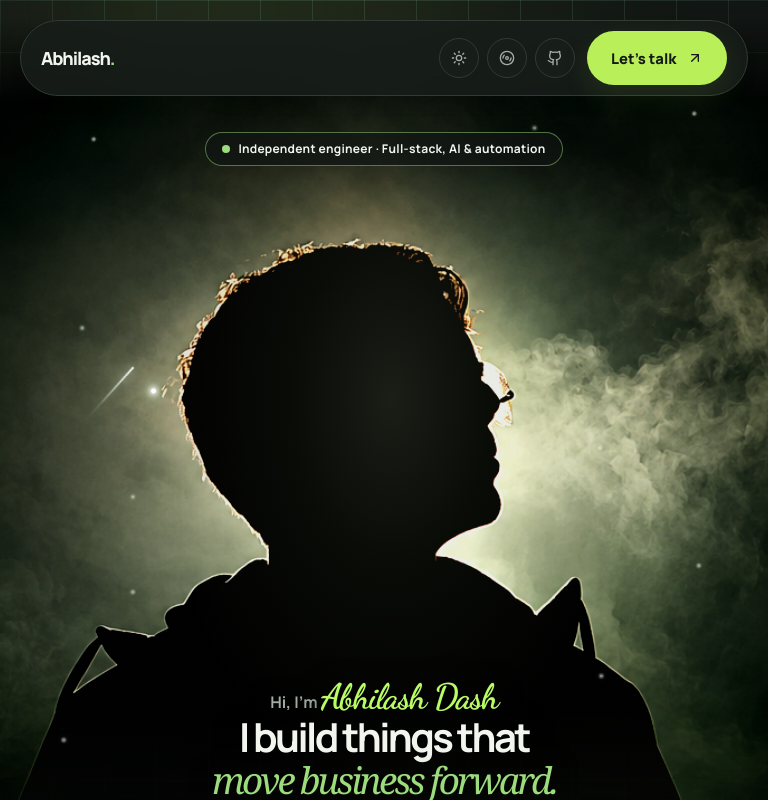
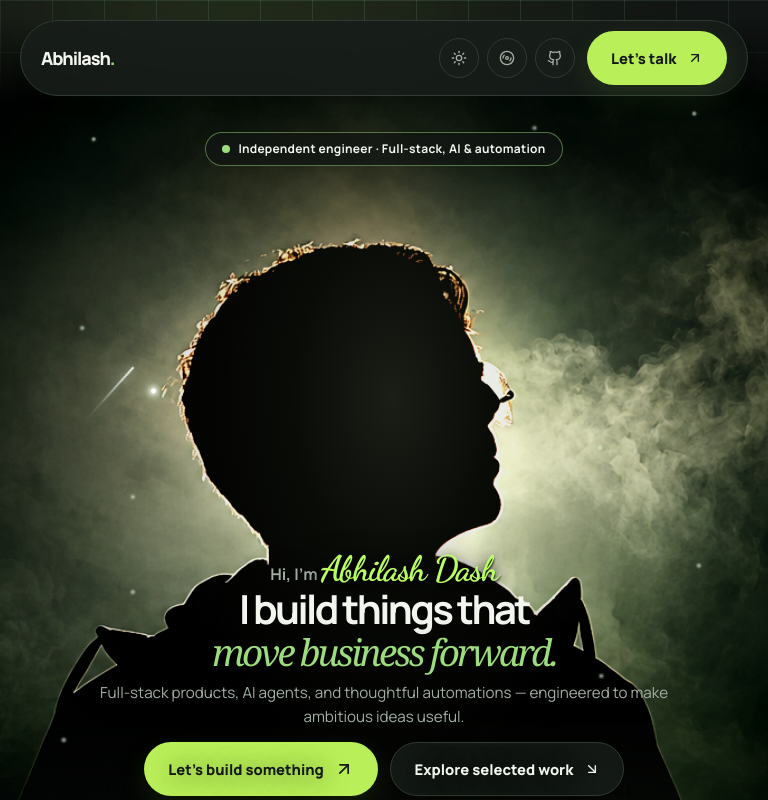
Before and after one commit to AbhilashDash10082k4/portfolio, a Next.js app: page / in a window 768 px wide. Shown: the top 800 px of the page. Built offline with nearby package versions, Linux system fonts and the light colour scheme.

Commit message:
Tune hero copy placement for tablet and 1440px viewports

```diff
--- a/app/globals.css
+++ b/app/globals.css
@@ -1931,3 +1931,19 @@ canvas {
 @media (prefers-reduced-motion: reduce) {
   .hero-portrait-layer img { transition: none !important; }
 }
+
+
+/* Targeted copy positioning correction from viewport comparison (2026-10-18). */
+/* Tablet and 1024px layouts: undo the overly-low copy anchor from the previous pass.
+   Move only the copy block up; keep the portrait crop/translation and all visual effects intact. */
+@media (min-width: 768px) and (max-width: 1024px) {
+  .hero-copy-layer {
+    padding-top: clamp(18rem, 38svh, 25rem) !important;
+  }
+}
+/* At 1440px, preserve the current composition and lower the copy only slightly. */
+@media (min-width: 1400px) and (max-width: 1799px) {
+  .hero-copy-layer {
+    padding-top: clamp(27rem, min(50svh, 30vw), 72rem) !important;
+  }
+}
```
